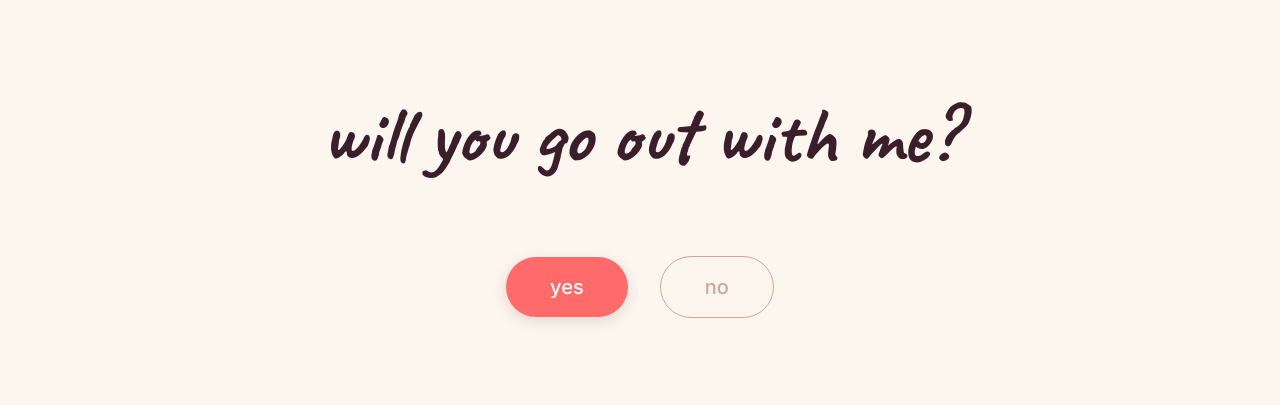
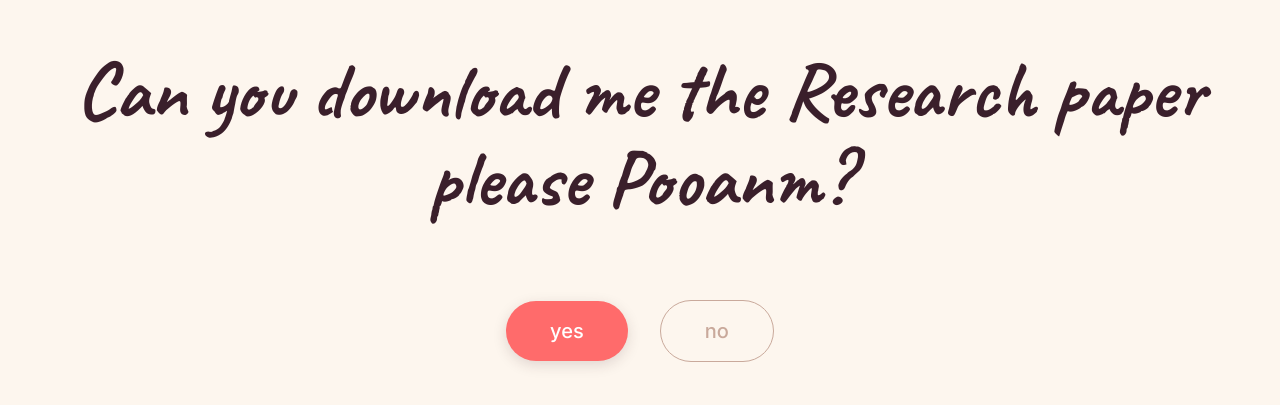
Before and after one commit to Saggy7276/hello, a plain HTML site: page Index.html in a window 1280 px wide. Shown: the part 181-586 px from the top of the page. Drawn offline with Linux system fonts and the light colour scheme.

Commit message:
Update question text in Index.html

```diff
--- a/Index.html
+++ b/Index.html
@@ -106,7 +106,7 @@
 </head>
 <body>
   <div class="stage" id="stage">
-    <h1 class="question">will you go out with me?</h1>
+    <h1 class="question">Can you download me the Research paper please Pooanm?</h1>
     <div class="buttons">
       <button id="yes">yes</button>
       <button id="no">no</button>
```
